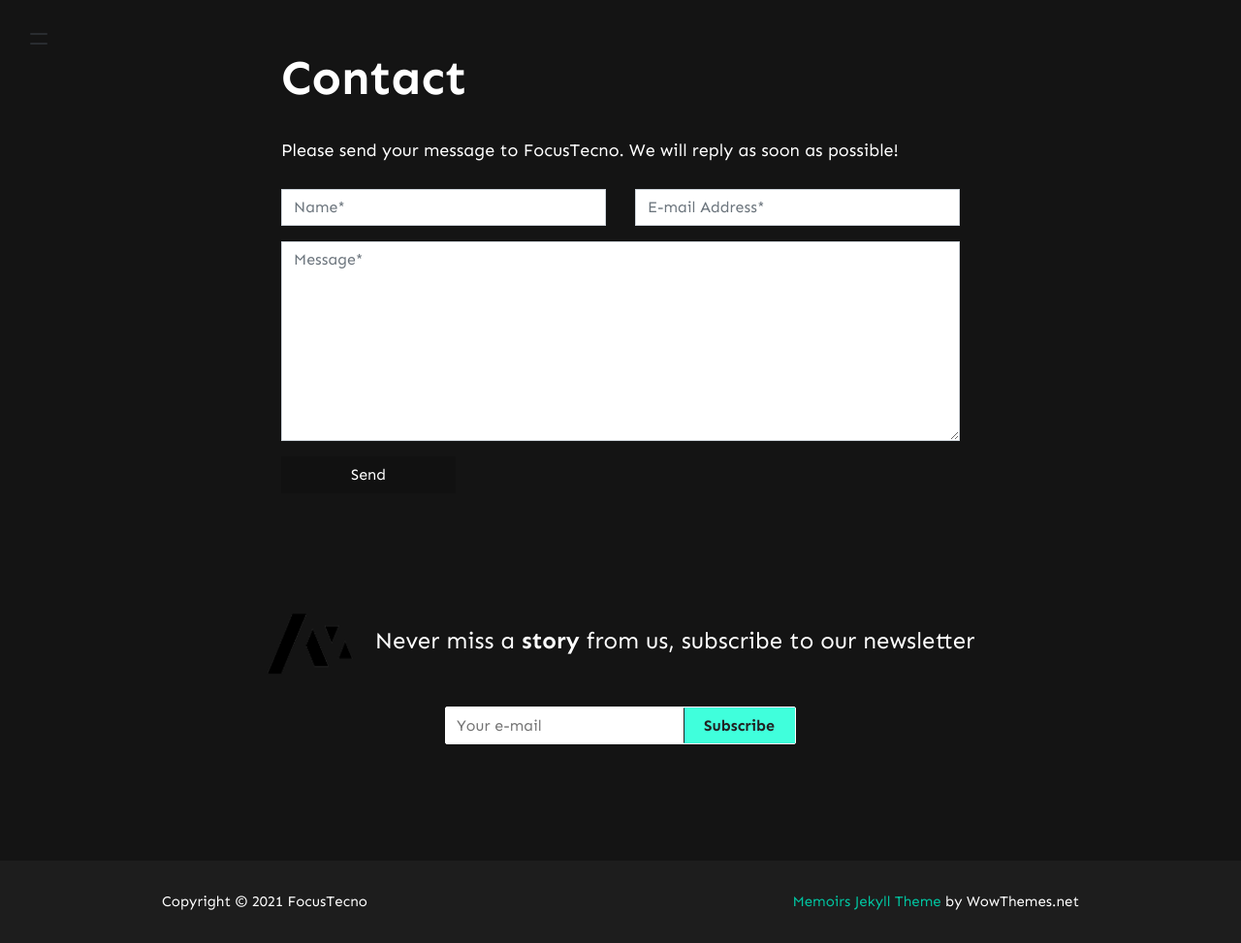
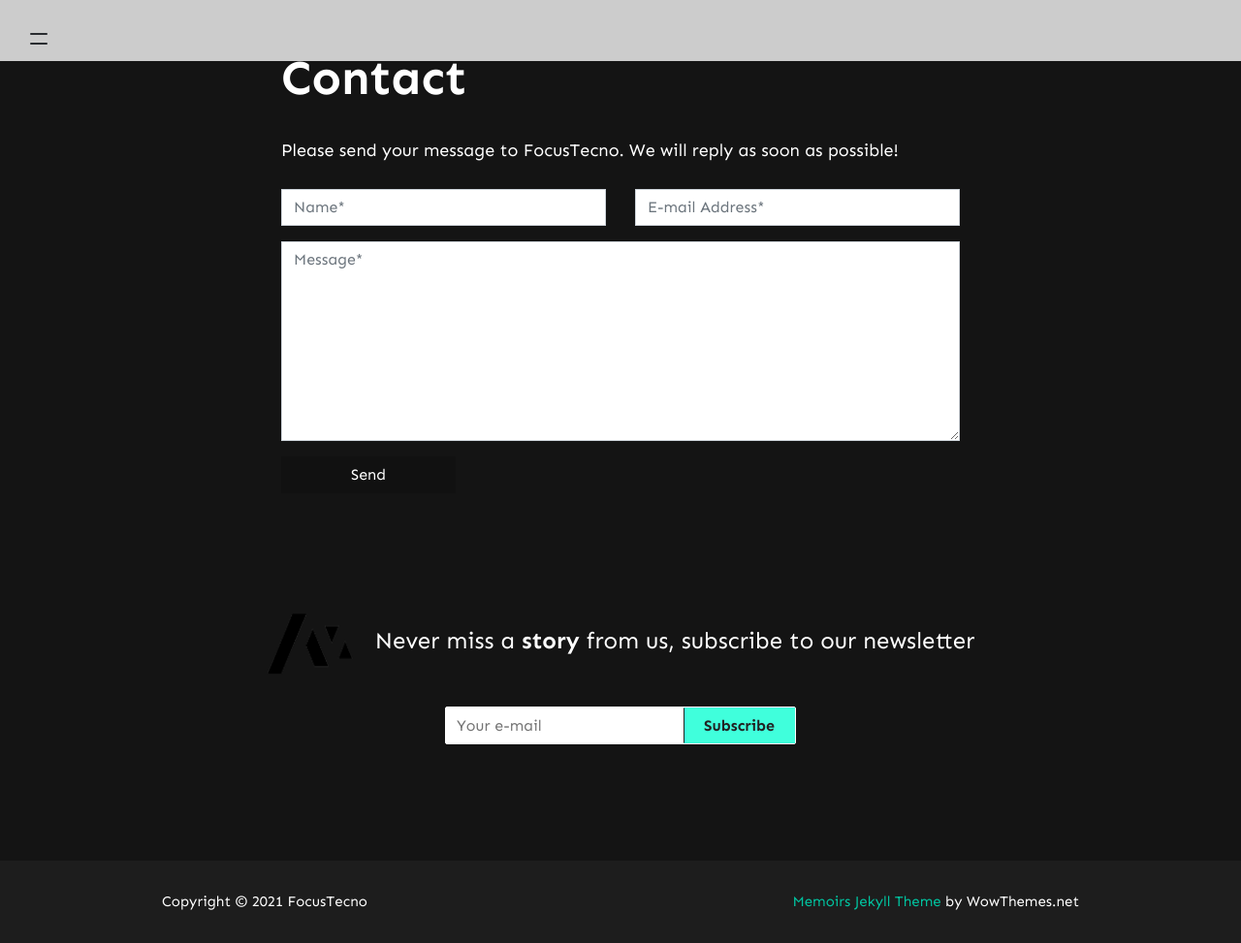
Before and after one commit to Focustecno/covidmap, a Jekyll site: the page built from _pages/contact.md, in a window 1280 px wide and 973 px high. Shown: the whole window at 97% size. Built offline with Jekyll 4.4.1, drawn with Linux system fonts in a browser that asks for light colours; nearby versions of some CDN libraries; comment, search, counter and statistics services are not loaded.

Commit message:
Update default.html

```diff
--- a/_layouts/default.html
+++ b/_layouts/default.html
@@ -40,6 +40,9 @@
 
 <!-- Begin Sidebar Navigation
 ================================================== -->
+
+<div class="nav-bar-top" style="position:fixed;width:100%;height:63px;background:#ccc;z-index: 1025;">
+</div>
 
 
 <div class="nav-icon">
```
